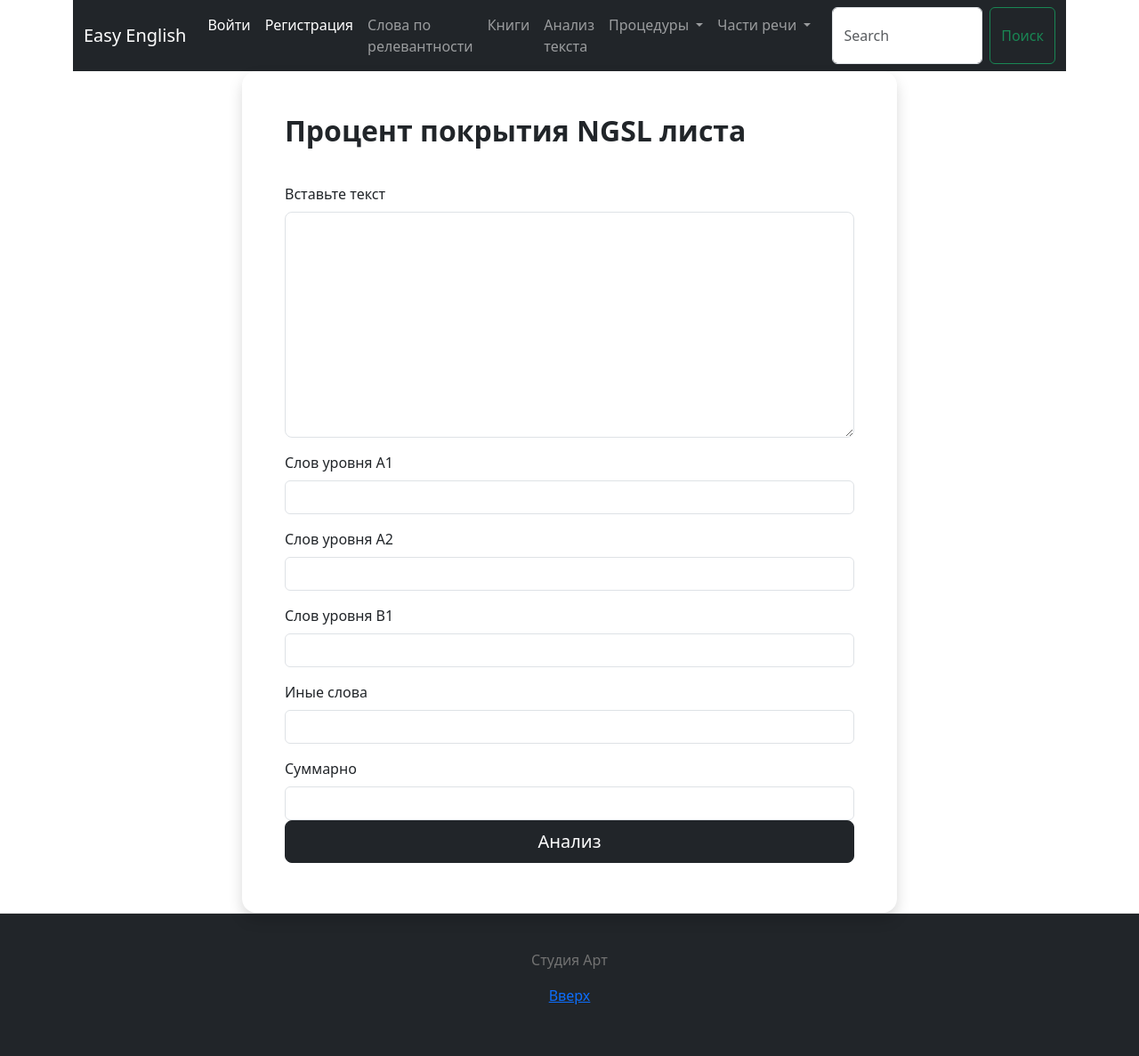
After one commit to ArtemMaslyatnik/easyenglish, a Django app: page /text_analysis/ in a window 1280 px wide. The commit adds this page. Shown: the whole page at 89% size. Run offline with Django 4.2, Linux system fonts and the light colour scheme; parts of the project's set-up code (start-up, migrations or seed data) failed here and were passed over.

Commit message:
development text analysis

```diff
--- a/EasyEnglish/ee/forms.py
+++ b/EasyEnglish/ee/forms.py
@@ -5,3 +5,19 @@ class UploadFileForm(forms.Form):
 
     title = forms.CharField(max_length=50)
     file = forms.FileField()
+
+
+class TextAnalysisForm(forms.Form):
+
+    text = forms.CharField(label='Вставьте текст', widget=forms.Textarea(
+                            attrs={'class': 'form-control rounded-3'}))
+    a1 = forms.CharField(max_length=50, label='Слов уровня A1',
+                        widget=forms.TextInput(attrs={'class': 'form-control'}))
+    a2 = forms.CharField(max_length=50, label='Слов уровня A2',
+                        widget=forms.TextInput(attrs={'class': 'form-control'}))
+    b1 = forms.CharField(max_length=50, label='Слов уровня B1',
+                        widget=forms.TextInput(attrs={'class': 'form-control'}))
+    other = forms.CharField(max_length=50, label='Иные слова',
+                        widget=forms.TextInput(attrs={'class': 'form-control'}))
+    total = forms.CharField(max_length=50, label='Суммарно',
+                        widget=forms.TextInput(attrs={'class': 'form-control'}))
--- a/EasyEnglish/ee/templates/Lists/list.html
+++ b/EasyEnglish/ee/templates/Lists/list.html
@@ -25,8 +25,7 @@
           <hr/>
           <h4 >
             {{ item.number_row  }}. {{ item.name  }}  {{ item.transcription  }}
-            {% load static %}
-            <audio controls src="{% static  item.sound_path %}"  type="audio/mpeg"></audio>
+            <audio controls src="{{ item.sound_path }}"  type="audio/mpeg"></audio>
             <div class="btn-add" >
               {% if user.is_authenticated %}
                 <form method="post" data-wb='1'>
@@ -59,8 +58,7 @@
         <hr/>
         <h4>
           <a href="{% url url_word item.pk %}">{{ item.pk  }}. {{ item.name  }} {{ item.transcription  }}</a>
-          {% load static %}
-          <audio controls src="{% static  item.sound_path %}"  type="audio/mpeg"></audio>
+          <audio controls src="{{ item.sound_path }}"  type="audio/mpeg"></audio>
           <div>{{item.example}}</div>
           <div class="btn-add" >
             {% if user.is_authenticated %}
--- a/EasyEnglish/ee/templates/Wordbook/wordbook.html
+++ b/EasyEnglish/ee/templates/Wordbook/wordbook.html
@@ -24,9 +24,8 @@
         <hr/>
         <h4>
           <a href="{% url url_word item.id %}">{{ item.english.name  }} </a>
-          {% load static %}
           {{item.english.transcription}}
-          <audio controls src="{% static  item.english.sound_path %}"  type="audio/mpeg"></audio>
+          <audio controls src="{{ item.english.sound_path }}"  type="audio/mpeg"></audio>
           <div>{{item.english.example}}</div>
         </h4>
         <div class="btn-add" >
--- a/EasyEnglish/ee/templates/Wordbook/wordbook_detail.html
+++ b/EasyEnglish/ee/templates/Wordbook/wordbook_detail.html
@@ -18,8 +18,7 @@
   <h1>{{ detail.english.name }} </h1>
   <h6>{{ detail.english.transcription }}</h6>
   <div>{{detail.english.example}}</div>
-    {% load static %}
-  <audio controls src="{% static  detail.english.sound_path %}"  type="audio/mpeg"></audio>
+  <audio controls src="{{ detail.english.sound_path }}"  type="audio/mpeg"></audio>
   <div class="bd-example-snippet bd-code-snippet">
     <div class="bd-example m-0 border-0">
       <nav>
--- /dev/null
+++ b/EasyEnglish/ee/templates/text_analysis.html
@@ -0,0 +1,23 @@
+{% extends 'base_generic.html' %}
+
+{% block content %}
+<div class="modal-dialog">
+    <div class="modal-content rounded-4 shadow">
+        <div class="modal-header p-5 pb-4 border-bottom-0">
+            <h1 class="fw-bold mb-0 fs-2">Процент покрытия NGSL листа</h1>
+        </div>
+        <div class="modal-body p-5 pt-0">
+            <form class="" method="post">
+                {% csrf_token %}
+                <div class="form-error">{{ form.non_field_errors }}</div>
+                {% for f in form %}
+                    <div class="form-floating mb-3"></div>
+                    <label class="form-label" for="{{ f.id_for_label }}">{{ f.label }}</label>{{ f }}
+                    <div class="form-error">{{ f.text.errors }}</div>
+                {% endfor %}
+                <button class="w-100 mb-2 btn btn-lg rounded-3 btn-dark" type="submit">Анализ</button>
+            </form>
+        </div>
+    </div>
+</div>
+{% endblock %}
--- a/EasyEnglish/ee/urls.py
+++ b/EasyEnglish/ee/urls.py
@@ -40,6 +40,9 @@ urlpatterns = [
      path('universal/',
           views.universal,
           name='universal'),
+     path('text_analysis/',
+          views.TextAnalysis,
+          name='text_analysis'),
      path('import/',
           general_purpose.import_from_excel,
           name='import_from_excel'),
--- a/EasyEnglish/ee/views.py
+++ b/EasyEnglish/ee/views.py
@@ -4,13 +4,14 @@ import string
 from django.forms import model_to_dict
 from django.http import JsonResponse
 from django.shortcuts import render
+from django.urls import reverse_lazy
 from config import settings
-from ee import models
+from ee import models, forms
 from django.views import generic
 from django.contrib.auth.mixins import LoginRequiredMixin
 from django.core.serializers import serialize
 from django.contrib.auth import logout, login
-from ee.general_purpose import alter_dic, export_excel, get_content, import_from_excel
+from ee.general_purpose import text_analysisWord, alter_dic, export_excel, get_content, import_from_excel, set_sound_path
 
 
 # Create your views here.
@@ -521,6 +522,21 @@ class WordbookDetailView(LoginRequiredMixin, generic.DetailView):
         return context
 
 
+# Text analysis
+def TextAnalysis(request):
+
+    if request.method == "POST":
+        form = forms.TextAnalysisForm(request.POST)
+        if form.is_valid():
+            text_analysisWord()
+            return render(request, 'text_analysis.html', {"form": form})
+
+    else:
+        form = forms.TextAnalysisForm()
+
+    return render(request, "text_analysis.html", {"form": form})
+
+
 # Comment
 class Comment():
 
@@ -658,7 +674,8 @@ def universal(request):
     # alter_dic()
     # get_content(request)
     # import_from_excel(request)
-    export_excel(request)
+    # export_excel(request)
+    # set_sound_path()
     return render(request, 'import_success.html')
 
 
--- a/EasyEnglish/requirements.txt
+++ b/EasyEnglish/requirements.txt
@@ -67,3 +67,4 @@ xlrd==2.0.1
 XlsxWriter==3.2.0
 zope.event==5.0
 zope.interface==7.2
+debugpy
--- a/EasyEnglish/templates/base_generic.html
+++ b/EasyEnglish/templates/base_generic.html
@@ -43,7 +43,7 @@
                   {% endif %}
                   <li class="nav-item"><a class="nav-link" href="{% url 'ee:english_words' %}">Слова по релевантности</a></li>
                   <li class="nav-item"><a class="nav-link" href="{% url 'ee:book_list' %}">Книги</a></li>
-
+                  <li class="nav-item"><a class="nav-link"  href="{% url 'ee:text_analysis' %}">Анализ текста</a></li>
                   <li class="nav-item dropdown">
                     <a class="nav-link dropdown-toggle" href="#" role="button" data-bs-toggle="dropdown" aria-expanded="false">
                       Процедуры
--- a/EasyEnglish/users/views.py
+++ b/EasyEnglish/users/views.py
@@ -8,8 +8,6 @@ from django.urls import reverse, reverse_lazy
 from django.views.generic import CreateView, UpdateView
 
 from config import settings
-
-# from sitewomen import settings
 from .forms import LoginUserForm, RegisterUserForm, ProfileUserForm, UserPasswordChangeForm
 
 
```
Also changed, not shown: EasyEnglish/ee/general_purpose.py (+8 -2 lines), EasyEnglish/manage.py (+12 -0 lines), EasyEnglish/users/templates/users/login.html (+1 -13 lines), compose.yml (+13 -6 lines), 2 other files.
